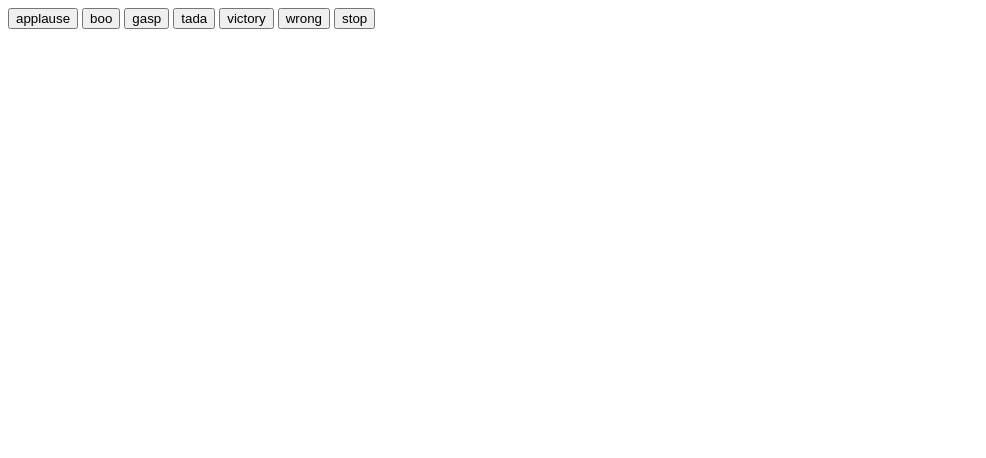
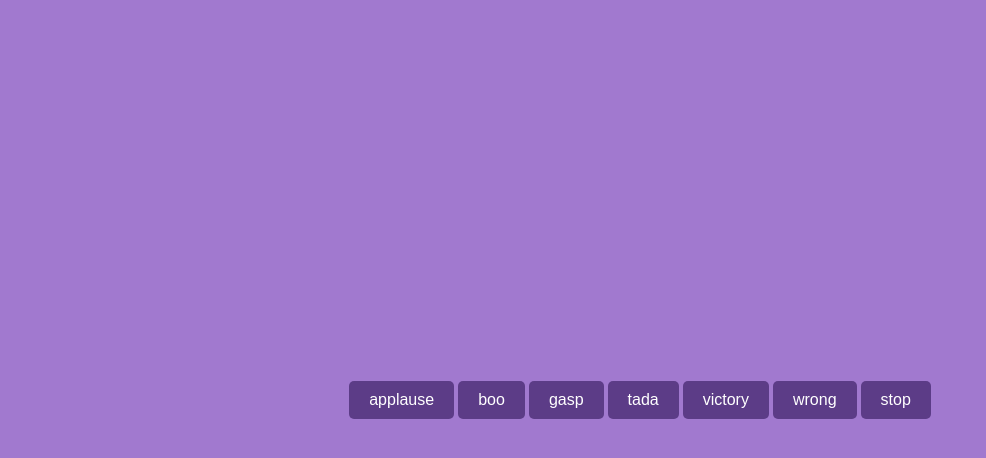
Before and after one commit to acciojob/Soundbar-ayan00dey, a website: page main.html in a window 1280 px wide. Shown: the whole page, without its empty margins (0-986 px from the left). Drawn offline with Linux system fonts and the light colour scheme.

Commit message:
created a submission

```diff
--- a/styles.css
+++ b/styles.css
@@ -1 +1,27 @@
-/*  your css code here. If applicable */
+body {
+    background-color: #a179cf;
+    display: flex;
+    justify-content: center;
+    align-items: center;
+    height: 100vh;
+    margin: 0;
+}
+
+#buttons {
+    display: flex;
+    gap: 10px;
+}
+
+.btn, .stop {
+    background-color: #5c3c87;
+    color: #fff;
+    border: none;
+    padding: 10px 20px;
+    cursor: pointer;
+    border-radius: 5px;
+    font-size: 16px;
+}
+
+.btn:hover, .stop:hover {
+    background-color: #462d6a;
+}
```
